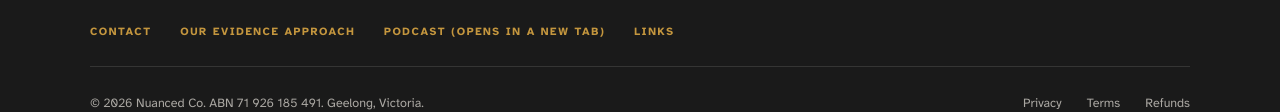
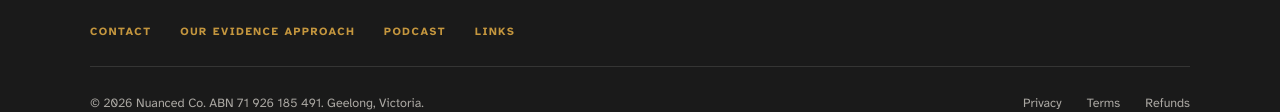
Before and after one commit to leahveenhuizen-max/nuancedco-website, a plain HTML site: page index.html in a window 1280 px wide. Shown: the part 3050-3162 px from the top of the page. Drawn offline with nearby package versions, Linux system fonts and the light colour scheme.

Commit message:
Add screen-reader-only helper class
Co-Authored-By: Claude Opus 5.5 <noreply@anthropic.com>
Claude-Session: https://claude.ai/code/session_011Cf3s3trQSpURm1NZoUz3a

```diff
--- a/shell.css
+++ b/shell.css
@@ -55,3 +55,4 @@
   .sh-menu .sh-dd-list a{padding:.6rem 0;margin:0!important;}
 }
 .sh-dd-btn{line-height:inherit;margin:0;}.sh-dd-btn::after{transform:rotate(45deg) translate(-.1em,-.25em);}
+.sr-only{position:absolute!important;width:1px;height:1px;padding:0;margin:-1px;overflow:hidden;clip:rect(0,0,0,0);white-space:nowrap;border:0;}
```
